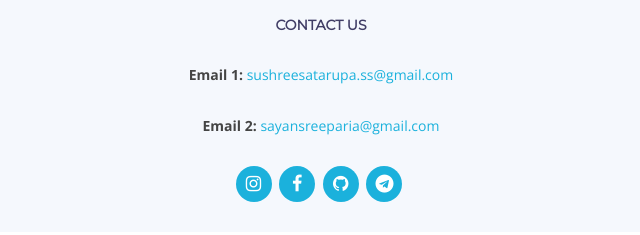
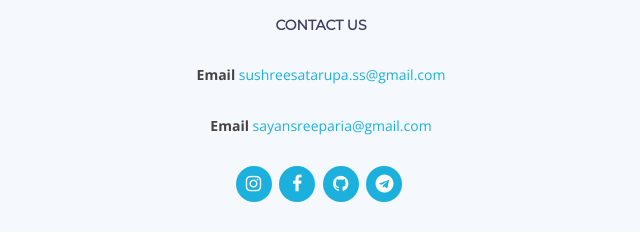
Before and after one commit to Sayansree/LudoKing.github.io, a plain HTML site: page index.html in a window 1280 px wide. Shown: the part 3105-3340 px from the top of the page, 324-964 px from the left. Drawn offline with nearby package versions, Linux system fonts and the light colour scheme; a script that the page names is missing; files whose address does not match are found by name.

Commit message:
Update index.html

```diff
--- a/index.html
+++ b/index.html
@@ -243,10 +243,10 @@
         <h3>LUDO KING</h3>
         <div class="footer-links">
           <h4>Contact Us</h4>
-          <strong>Email 1: </strong><a
+          <strong>Email </strong><a
             href="mailto:sushreesatarupa.ss@gmail.com?subject=Query link">sushreesatarupa.ss@gmail.com</a><br>
           </p>
-          <strong>Email 2: </strong><a
+          <strong>Email </strong><a
           href="mailto:sayansreeparia@gmail.com?subject=Query link">sayansreeparia@gmail.com</a><br>
         </p>
         </div>
```
